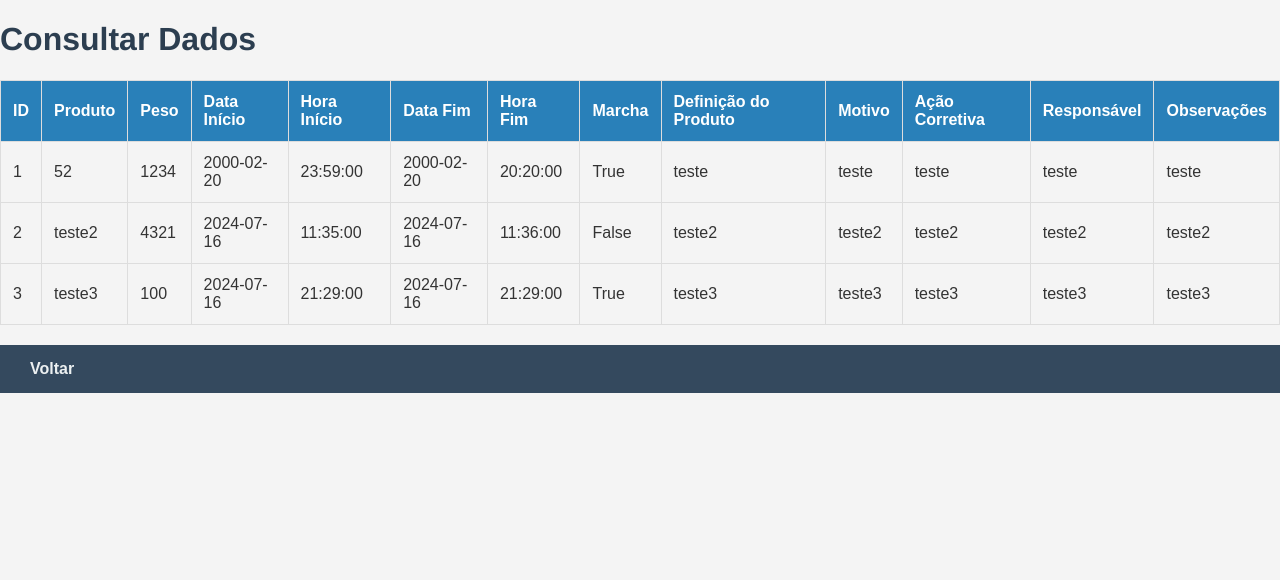
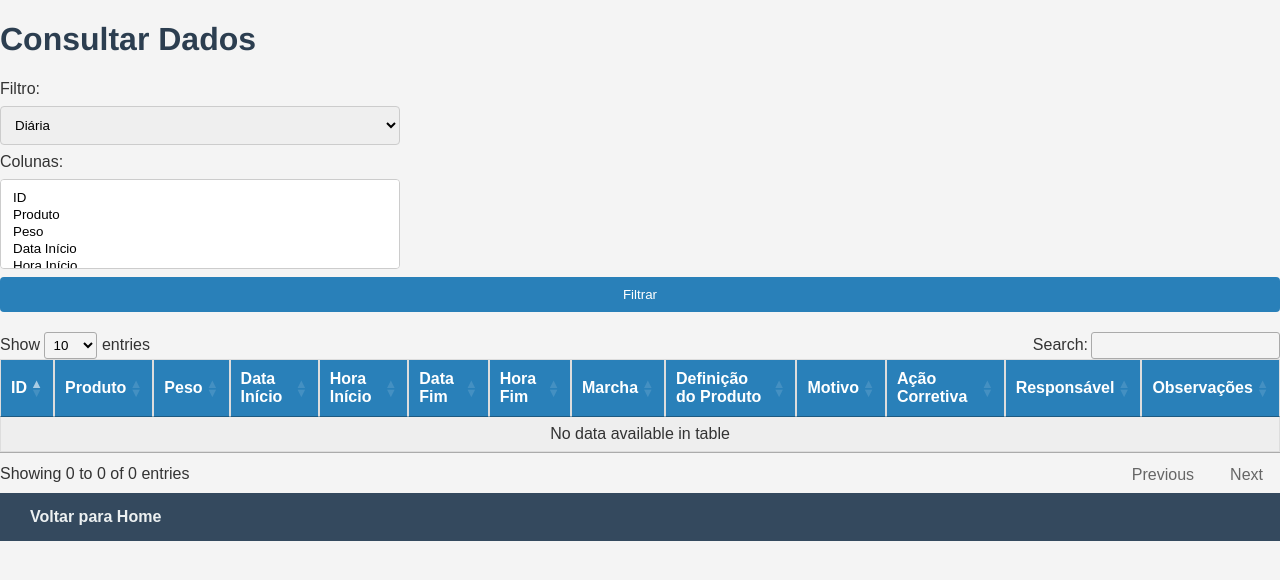
Before and after one commit to Nelson-esilva/Site-de-Controle-Produtivo, a Flask app: page /consultar_dados in a window 1280 px wide. Shown: the top 580 px of the page. Run offline with Flask 3, Linux system fonts and the light colour scheme; some libraries are stand-ins or nearby versions.

Commit message:
first_commit_17-07_error

```diff
--- a/Templates/consultar_dados.html
+++ b/Templates/consultar_dados.html
@@ -4,11 +4,50 @@
     <meta charset="UTF-8">
     <meta name="viewport" content="width=device-width, initial-scale=1.0">
     <link rel="stylesheet" href="{{ url_for('static', filename='style.css') }}">
+    <link rel="stylesheet" href="https://cdn.datatables.net/1.11.5/css/jquery.dataTables.min.css">
     <title>Consultar Dados</title>
 </head>
 <body>
     <h1>Consultar Dados</h1>
-    <table>
+
+    <!-- Formulário de Filtros -->
+    <form id="filtrosForm">
+        <label for="filtro">Filtro:</label>
+        <select id="filtro" name="filtro">
+            <option value="diaria">Diária</option>
+            <option value="mensal">Mensal</option>
+            <option value="intervalo">Intervalo de Tempo</option>
+        </select>
+
+        <div id="intervalo">
+            <label for="data_inicio">Data Início:</label>
+            <input type="date" id="data_inicio" name="data_inicio">
+            <label for="data_fim">Data Fim:</label>
+            <input type="date" id="data_fim" name="data_fim">
+        </div>
+
+        <label for="colunas">Colunas:</label>
+        <select id="colunas" name="colunas" multiple>
+            <option value="id">ID</option>
+            <option value="nproduto">Produto</option>
+            <option value="peso">Peso</option>
+            <option value="datai">Data Início</option>
+            <option value="horai">Hora Início</option>
+            <option value="dataf">Data Fim</option>
+            <option value="horaf">Hora Fim</option>
+            <option value="marcha">Marcha</option>
+            <option value="defprod">Definição do Produto</option>
+            <option value="motivo">Motivo</option>
+            <option value="acaocorre">Ação Corretiva</option>
+            <option value="respons">Responsável</option>
+            <option value="obs">Observações</option>
+        </select>
+
+        <button type="submit">Filtrar</button>
+    </form>
+
+    <!-- Tabela de Dados -->
+    <table id="tabelaDados" class="display">
         <thead>
             <tr>
                 <th>ID</th>
@@ -27,27 +66,73 @@
             </tr>
         </thead>
         <tbody>
-            {% for dado in dados %}
-            <tr>
-                <td>{{ dado.id }}</td>
-                <td>{{ dado.nproduto }}</td>
-                <td>{{ dado.peso }}</td>
-                <td>{{ dado.datai }}</td>
-                <td>{{ dado.horai }}</td>
-                <td>{{ dado.dataf }}</td>
-                <td>{{ dado.horaf }}</td>
-                <td>{{ dado.marcha }}</td>
-                <td>{{ dado.defprod }}</td>
-                <td>{{ dado.motivo }}</td>
-                <td>{{ dado.acaocorre }}</td>
-                <td>{{ dado.respons }}</td>
-                <td>{{ dado.obs }}</td>
-            </tr>
-            {% endfor %}
+            <!-- Dados serão preenchidos dinamicamente -->
         </tbody>
     </table>
+
     <nav>
-        <a href="{{ url_for('analise_dos_dados') }}">Voltar</a>
+        <a href="{{ url_for('home') }}">Voltar para Home</a>
     </nav>
+
+    <script src="https://code.jquery.com/jquery-3.6.0.min.js"></script>
+    <script src="https://cdn.datatables.net/1.11.5/js/jquery.dataTables.min.js"></script>
+    <script>
+        $(document).ready(function() {
+            $('#tabelaDados').DataTable();
+
+            $('#intervalo').hide();
+
+            $('#filtro').change(function() {
+                if ($(this).val() === 'intervalo') {
+                    $('#intervalo').show();
+                } else {
+                    $('#intervalo').hide();
+                }
+            });
+
+            $('#filtrosForm').submit(function(event) {
+                event.preventDefault();
+                var filtro = $('#filtro').val();
+                var colunas = $('#colunas').val();
+                var data_inicio = $('#data_inicio').val();
+                var data_fim = $('#data_fim').val();
+
+                $.ajax({
+                    type: 'POST',
+                    url: '{{ url_for("consultar_dados") }}',
+                    data: {
+                        filtro: filtro,
+                        colunas: colunas,
+                        data_inicio: data_inicio,
+                        data_fim: data_fim
+                    },
+                    success: function(response) {
+                        var table = $('#tabelaDados').DataTable();
+                        table.clear();
+
+                        response.forEach(function(item) {
+                            var row = [];
+                            if (colunas.includes('id')) row.push(item.id);
+                            if (colunas.includes('nproduto')) row.push(item.nproduto);
+                            if (colunas.includes('peso')) row.push(item.peso);
+                            if (colunas.includes('datai')) row.push(item.datai);
+                            if (colunas.includes('horai')) row.push(item.horai);
+                            if (colunas.includes('dataf')) row.push(item.dataf);
+                            if (colunas.includes('horaf')) row.push(item.horaf);
+                            if (colunas.includes('marcha')) row.push(item.marcha);
+                            if (colunas.includes('defprod')) row.push(item.defprod);
+                            if (colunas.includes('motivo')) row.push(item.motivo);
+                            if (colunas.includes('acaocorre')) row.push(item.acaocorre);
+                            if (colunas.includes('respons')) row.push(item.respons);
+                            if (colunas.includes('obs')) row.push(item.obs);
+                            table.row.add(row);
+                        });
+
+                        table.draw();
+                    }
+                });
+            });
+        });
+    </script>
 </body>
 </html>
--- a/Templates/incluir_dados.html
+++ b/Templates/incluir_dados.html
@@ -24,7 +24,7 @@
         <button type="submit">Salvar</button>
     </form>
     <nav>
-        <a href="{{ url_for('home') }}">Voltar para Home</a>
+        <a href="{{ url_for('profile') }}">Voltar</a>
     </nav>
 </body>
 </html>
--- a/Templates/login.html
+++ b/Templates/login.html
@@ -13,8 +13,5 @@
         <input type="password" name="password" placeholder="Senha" required>
         <button type="submit">Entrar</button>
     </form>
-    <nav>
-        <a href="{{ url_for('home') }}">Voltar para Home</a>
-    </nav>
 </body>
 </html>
--- a/Templates/profile.html
+++ b/Templates/profile.html
@@ -11,7 +11,8 @@
     <nav>
         <a href="{{ url_for('relatorios') }}">Relatórios</a>
         <a href="{{ url_for('ocorrencias') }}">Ocorrências</a>
-        <a href="{{ url_for('analise_dos_dados') }}">Análise dos Dados</a>
+        <a href="{{ url_for('consultar_dados') }}">Consultar Dados</a>
+        <a href="{{ url_for('incluir_dados') }}">Incluir Dados</a>
         <a href="{{ url_for('login') }}">Logout</a>
     </nav>
 </body>
--- a/Templates/register.html
+++ b/Templates/register.html
@@ -17,6 +17,6 @@
         <input type="text" name="matricula" required>
         <button type="submit">Register</button>
     </form>
-    <a href="{{ url_for('home') }}">Home</a>
+    <a href="{{ url_for('profile') }}">Voltar</a>
 </body>
 </html>
--- a/app.py
+++ b/app.py
@@ -1,13 +1,13 @@
-from flask import Flask, render_template, redirect, url_for, request, flash
+from flask import Flask, render_template, redirect, url_for, request, flash, jsonify
 from flask_sqlalchemy import SQLAlchemy
-from flask import jsonify
 from flask_login import LoginManager, UserMixin, login_user, login_required, logout_user, current_user
-from datetime import datetime, time
-
+from datetime import datetime
 
 app = Flask(__name__)
 app.config['SQLALCHEMY_DATABASE_URI'] = 'sqlite:///seu_banco_de_dados.db'
+app.config['SQLALCHEMY_TRACK_MODIFICATIONS'] = False
 app.config['SECRET_KEY'] = 'your_secret_key'
+
 db = SQLAlchemy(app)
 login_manager = LoginManager()
 login_manager.init_app(app)
@@ -43,10 +43,6 @@
 def load_user(user_id):
     return Usuario.query.get(int(user_id))
 
-@app.route('/')
-def home():
-    return render_template('home.html')
-
 @app.route('/login', methods=['GET', 'POST'])
 def login():
     if request.method == 'POST':
@@ -80,14 +76,10 @@
 
 @app.route('/relatorios')
 def relatorios():
-    dados = DadosPrograma.query.all()  # Obtém todos os dados cadastrados
-
-    # Extraindo os dados para o gráfico
-    labels = [dado.nproduto for dado in dados]  # Produtos como labels
-    data = [dado.peso for dado in dados]        # Pesos como dados
-
+    dados = DadosPrograma.query.all()
+    labels = [dado.nproduto for dado in dados]
+    data = [dado.peso for dado in dados]
     return render_template('relatorios.html', labels=labels, data=data)
-
 
 @app.route('/logout')
 @login_required
@@ -95,15 +87,52 @@
     logout_user()
     return redirect(url_for('login'))
 
-@app.route('/analise-dos-dados', methods=['GET', 'POST'])
-@login_required
-def analise_dos_dados():
-    return render_template('analise_dos_dados.html')
+@app.route('/consultar_dados', methods=['GET', 'POST'])
+def consultar_dados():
+    if request.method == 'POST':
+        filtro = request.form.get('filtro')
+        colunas = request.form.getlist('colunas')
+        data_inicio = request.form.get('data_inicio')
+        data_fim = request.form.get('data_fim')
 
-@app.route('/consultar_dados', methods=['GET'])
-def consultar_dados():
-    dados = DadosPrograma.query.all()  # Ou outra lógica para obter dados
-    return render_template('consultar_dados.html', dados=dados)
+        query = DadosPrograma.query
+
+        if filtro == 'diaria':
+            hoje = datetime.now().date()
+            query = query.filter(DadosPrograma.datai == hoje)
+        elif filtro == 'mensal':
+            mes_atual = datetime.now().month
+            ano_atual = datetime.now().year
+            query = query.filter(db.extract('month', DadosPrograma.datai) == mes_atual,
+                                 db.extract('year', DadosPrograma.datai) == ano_atual)
+        elif data_inicio and data_fim:
+            data_inicio = datetime.strptime(data_inicio, '%Y-%m-%d')
+            data_fim = datetime.strptime(data_fim, '%Y-%m-%d')
+            query = query.filter(DadosPrograma.datai.between(data_inicio, data_fim))
+
+        dados = query.all()
+
+        dados_json = []
+        for dado in dados:
+            dados_json.append({
+                'id': dado.id,
+                'nproduto': dado.nproduto,
+                'peso': dado.peso,
+                'datai': dado.datai.strftime('%Y-%m-%d'),
+                'horai': dado.horai.strftime('%H:%M:%S'),
+                'dataf': dado.dataf.strftime('%Y-%m-%d'),
+                'horaf': dado.horaf.strftime('%H:%M:%S'),
+                'marcha': dado.marcha,
+                'defprod': dado.defprod,
+                'motivo': dado.motivo,
+                'acaocorre': dado.acaocorre,
+                'respons': dado.respons,
+                'obs': dado.obs
+            })
+
+        return jsonify(dados_json)
+
+    return render_template('consultar_dados.html')
 
 @app.route('/incluir_dados', methods=['GET', 'POST'])
 @login_required
@@ -112,17 +141,16 @@
         nproduto = request.form['nproduto']
         peso = request.form['peso']
         datai = datetime.strptime(request.form['datai'], '%Y-%m-%d').date()
-        horai = datetime.strptime(request.form['horai'], '%H:%M').time()  # Converte para time
+        horai = datetime.strptime(request.form['horai'], '%H:%M').time()
         dataf = datetime.strptime(request.form['dataf'], '%Y-%m-%d').date()
-        horaf = datetime.strptime(request.form['horaf'], '%H:%M').time()  # Converte para time
-        marcha = request.form.get('marcha') == 'True'  # Converte checkbox
+        horaf = datetime.strptime(request.form['horaf'], '%H:%M').time()
+        marcha = request.form.get('marcha') == 'True'
         defprod = request.form['defprod']
         motivo = request.form['motivo']
         acaocorre = request.form['acaocorre']
         respons = request.form['respons']
         obs = request.form['obs']
 
-        # Criação do novo registro
         novo_dado = DadosPrograma(
             nproduto=nproduto,
             peso=peso,
@@ -138,11 +166,10 @@
             obs=obs
         )
 
-        # Adiciona e comita a nova entrada
         db.session.add(novo_dado)
         db.session.commit()
         flash('Dados incluídos com sucesso!')
-        return redirect(url_for('analise_dos_dados'))
+        return redirect(url_for('consultar_dados'))
 
     return render_template('incluir_dados.html')
 
--- /dev/null
+++ b/models.py
@@ -0,0 +1,3 @@
+from flask_sqlalchemy import SQLAlchemy
+
+db = SQLAlchemy()
```
Also changed, not shown: Templates/analise_dos_dados.html (deleted, +0 -17 lines), Templates/home.html (deleted, +0 -15 lines), instance/dados_programa.db (added), instance/seu_bando_de_dados.db (added).
